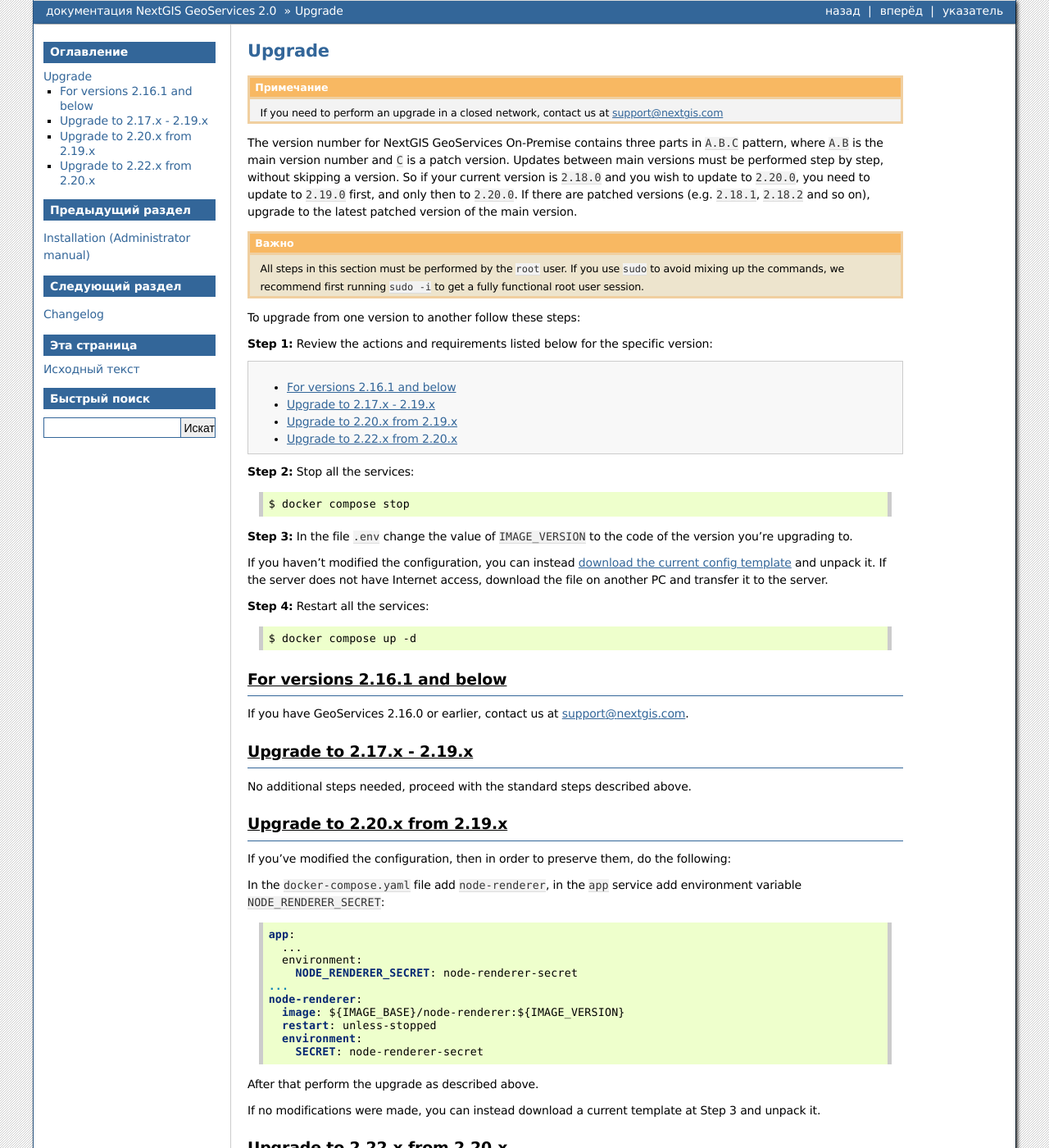
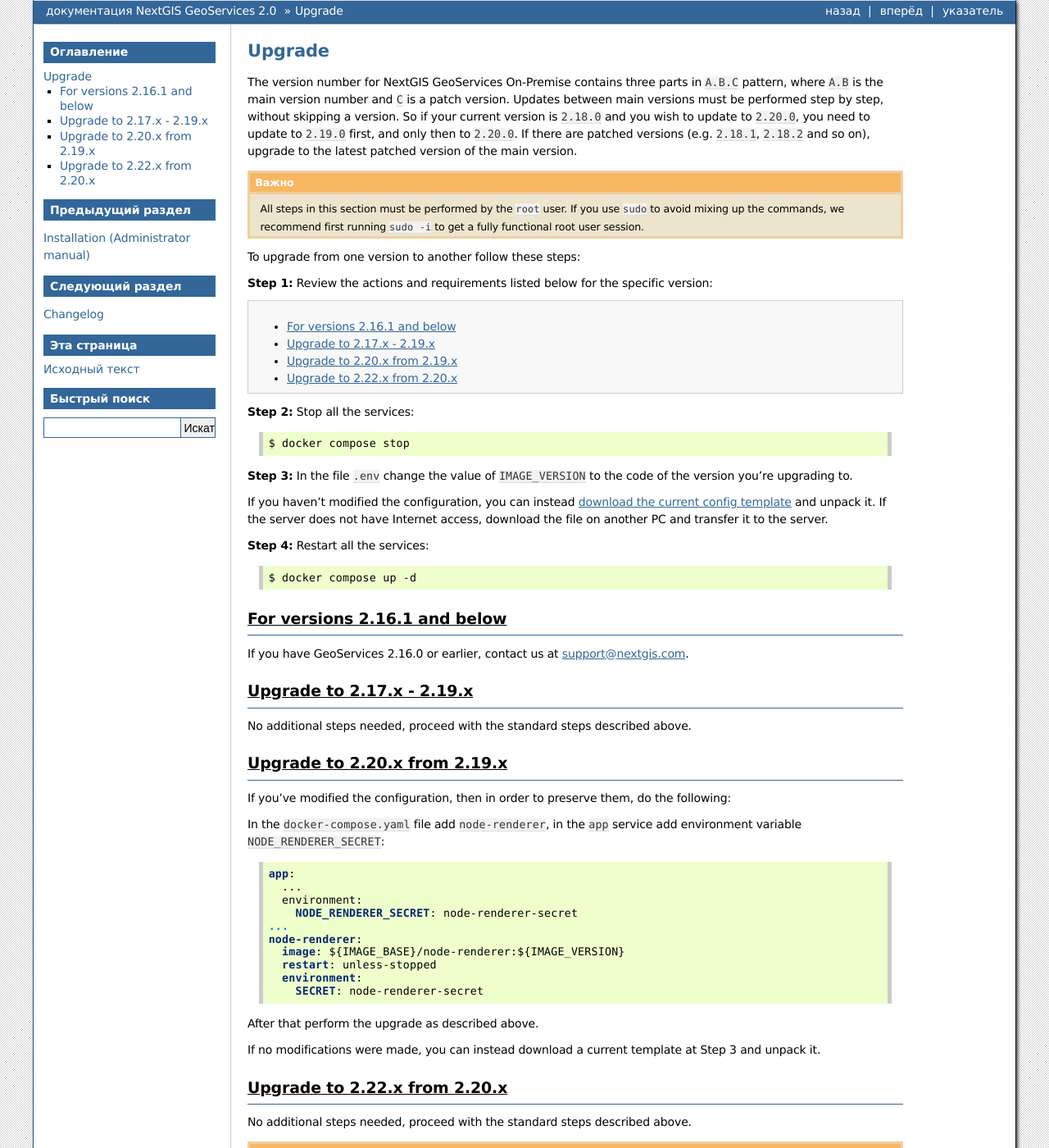
Before and after one commit to nextgis/docs_geoserv_prem, a Sphinx documentation site: the page built from source/upgrade.rst, in a window 1280 px wide and 1400 px high. Shown: the whole window at 82% size. Built offline with Sphinx 7.4.7, drawn with Linux system fonts in a browser that asks for light colours; formulas are drawn with MathJax 3; some of the changed text lies outside the part shown.

Commit message:
Update upgrade.rst

```diff
--- a/source/upgrade.rst
+++ b/source/upgrade.rst
@@ -3,8 +3,6 @@
 Upgrade
 ==========
 
-
-.. note:: If you need to perform an upgrade in a closed network, contact us at support@nextgis.com
 
 The version number for NextGIS GeoServices On-Premise contains three parts in ``A.B.C`` pattern, where ``A.B`` is the main version number and ``C`` is a patch version.
 Updates between main versions must be performed step by step, without skipping a version. So if your current version is ``2.18.0`` and you wish to update to ``2.20.0``, you need to update to ``2.19.0`` first, and only then to ``2.20.0``. If there are patched versions (e.g. ``2.18.1``, ``2.18.2`` and so on), upgrade to the latest patched version of the main version.
```
Also changed, not shown: other parts of source/upgrade.rst (+2 -0 lines).
